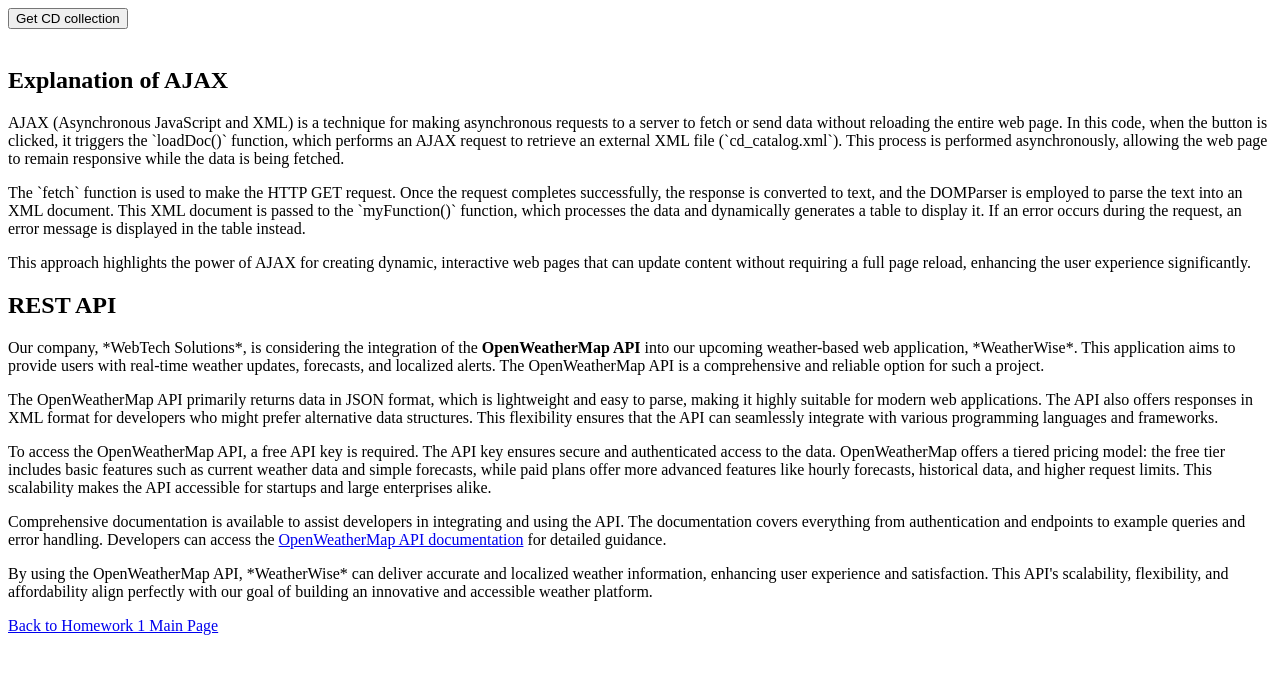
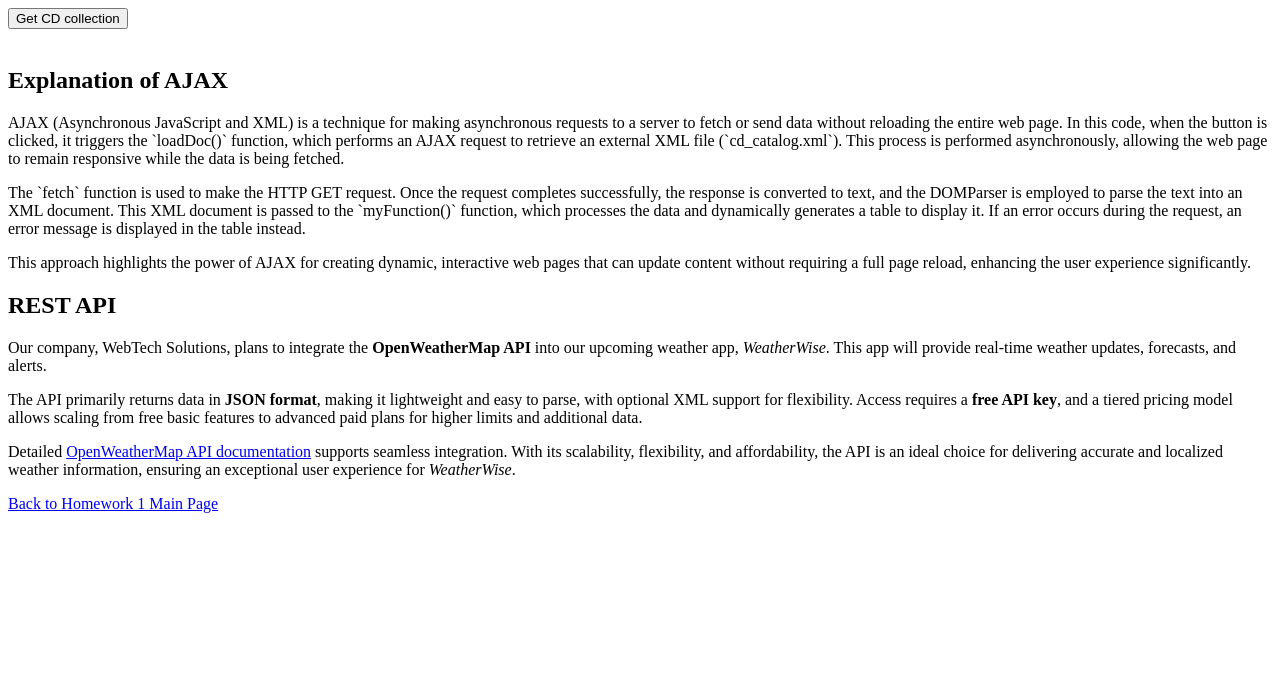
Before and after one commit to VChan9975/VChan9975.github.io, a plain HTML site: page VChanCNIT133hw1/ajaxassignment.html in a window 1280 px wide. Drawn offline with Linux system fonts and the light colour scheme.

Commit message:
hw8 update

```diff
--- a/VChanCNIT133hw1/ajaxassignment.html
+++ b/VChanCNIT133hw1/ajaxassignment.html
@@ -1,5 +1,9 @@
 <!DOCTYPE html>
-<html>
+<html lang="en">
+  <head>
+    <meta charset="UTF-8">
+    <meta name="viewport" content="width=device-width, initial-scale=1.0">
+    <title>WeatherWise Application</title>
 <style>
 table,th,td {
   border : 1px solid black;
@@ -38,6 +42,7 @@
   document.getElementById("demo").innerHTML = table;
 }
 </script>
+
 <h2>Explanation of AJAX</h2>
 <p>AJAX (Asynchronous JavaScript and XML) is a technique for making asynchronous requests to a server to fetch or send data without reloading the entire web page. In this code, when the button is clicked, it triggers the `loadDoc()` function, which performs an AJAX request to retrieve an external XML file (`cd_catalog.xml`). This process is performed asynchronously, allowing the web page to remain responsive while the data is being fetched.</p>
 
@@ -46,15 +51,11 @@
 <p>This approach highlights the power of AJAX for creating dynamic, interactive web pages that can update content without requiring a full page reload, enhancing the user experience significantly.</p>
 
 <h2>REST API</h2>
-<p>Our company, *WebTech Solutions*, is considering the integration of the <strong>OpenWeatherMap API</strong> into our upcoming weather-based web application, *WeatherWise*. This application aims to provide users with real-time weather updates, forecasts, and localized alerts. The OpenWeatherMap API is a comprehensive and reliable option for such a project.</p>
+<p>Our company, WebTech Solutions, plans to integrate the <strong>OpenWeatherMap API</strong> into our upcoming weather app, <em>WeatherWise</em>. This app will provide real-time weather updates, forecasts, and alerts.</p>
 
-<p>The OpenWeatherMap API primarily returns data in JSON format, which is lightweight and easy to parse, making it highly suitable for modern web applications. The API also offers responses in XML format for developers who might prefer alternative data structures. This flexibility ensures that the API can seamlessly integrate with various programming languages and frameworks.</p>
+<p>The API primarily returns data in <strong>JSON format</strong>, making it lightweight and easy to parse, with optional XML support for flexibility. Access requires a <strong>free API key</strong>, and a tiered pricing model allows scaling from free basic features to advanced paid plans for higher limits and additional data.</p>
 
-<p>To access the OpenWeatherMap API, a free API key is required. The API key ensures secure and authenticated access to the data. OpenWeatherMap offers a tiered pricing model: the free tier includes basic features such as current weather data and simple forecasts, while paid plans offer more advanced features like hourly forecasts, historical data, and higher request limits. This scalability makes the API accessible for startups and large enterprises alike.</p>
-
-<p>Comprehensive documentation is available to assist developers in integrating and using the API. The documentation covers everything from authentication and endpoints to example queries and error handling. Developers can access the <a href="https://openweathermap.org/api" target="_blank" rel="noopener noreferrer">OpenWeatherMap API documentation</a> for detailed guidance.</p>
-
-<p>By using the OpenWeatherMap API, *WeatherWise* can deliver accurate and localized weather information, enhancing user experience and satisfaction. This API's scalability, flexibility, and affordability align perfectly with our goal of building an innovative and accessible weather platform.</p>
+<p>Detailed <a href="https://apilist.fun/api/openweathermap" target="_blank" rel="noopener noreferrer">OpenWeatherMap API documentation</a> supports seamless integration. With its scalability, flexibility, and affordability, the API is an ideal choice for delivering accurate and localized weather information, ensuring an exceptional user experience for <em>WeatherWise</em>.</p>
 
 <p><a href="index.html">Back to Homework 1 Main Page</a></p>
 </body>
```
